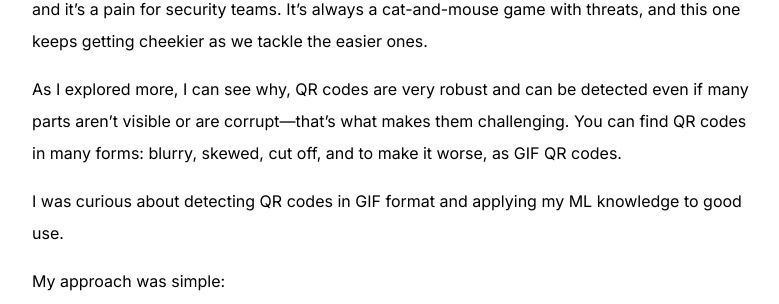
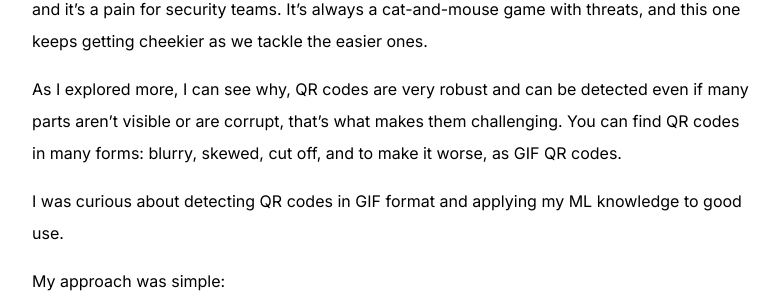
Before and after one commit to rohitksharma01/blogs, a Jekyll site: the page built from index.md, in a window 1280 px wide and 900 px high. Shown: the part 210-514 px from the top of the window, without its empty margins (248-1027 px from the left). Built offline with Jekyll 4.4.1, drawn with Linux system fonts in a browser that asks for light colours.

Commit message:
Yet another mistake!! YAM!!

```diff
--- a/index.md
+++ b/index.md
@@ -8,7 +8,7 @@ title: QR Code Detector & Decoder
 Phishing via QR (“quishing”) is the buzzword these days for anyone dealing with email threats, and it's a pain for security teams.
 It's always a cat-and-mouse game with threats, and this one keeps getting cheekier as we tackle the easier ones.
 
-As I explored more, I can see why, QR codes are very robust and can be detected even if many parts aren't visible or are corrupt—that's what makes them challenging. You can find QR codes in many forms: blurry, skewed, cut off, and to make it worse, as GIF QR codes.
+As I explored more, I can see why, QR codes are very robust and can be detected even if many parts aren't visible or are corrupt, that's what makes them challenging. You can find QR codes in many forms: blurry, skewed, cut off, and to make it worse, as GIF QR codes.
 
 I was curious about detecting QR codes in GIF format and applying my ML knowledge to good use.
 
```
